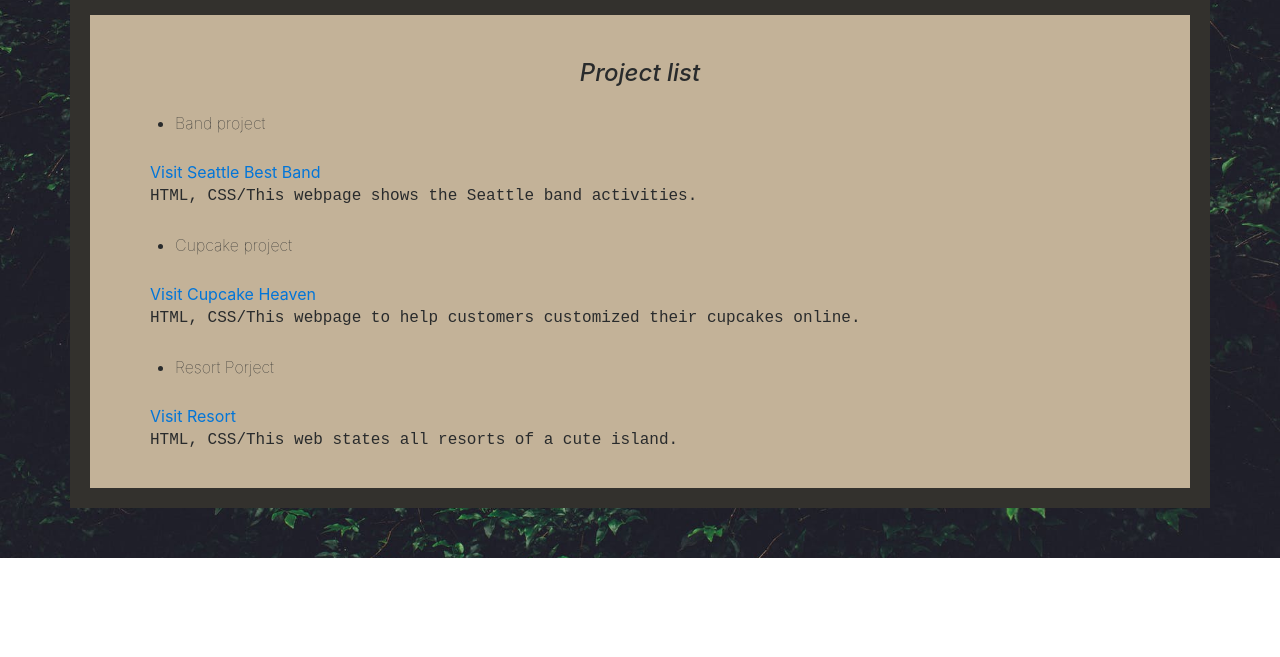
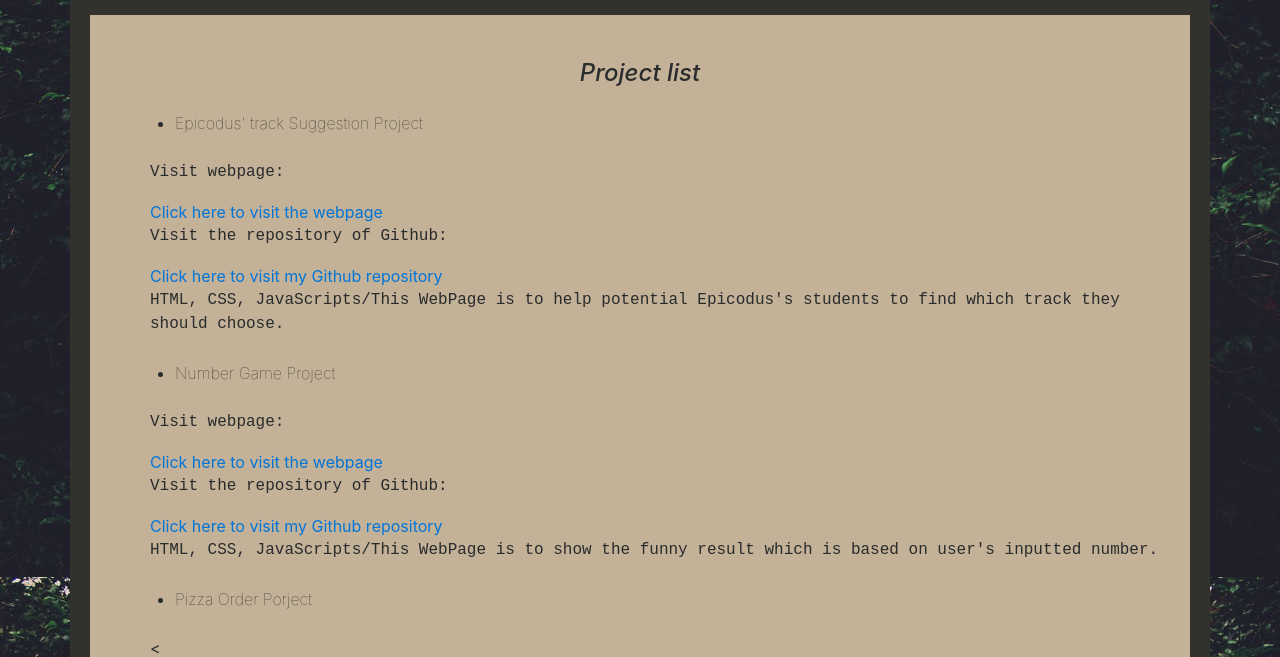
Before and after one commit to QIANQIANHU/portfolio-Qianqian, a plain HTML site: page html/projects.html in a window 1280 px wide. Shown: the part 276-933 px from the top of the page. Before the commit the page ends 834 px from the top, so only its background shows below. Drawn offline with nearby package versions, Linux system fonts and the light colour scheme.

Commit message:
revises project page content

```diff
--- a/html/projects.html
+++ b/html/projects.html
@@ -30,15 +30,24 @@
   <div class="boxmodel">
       <h4>Project list</h4>
       <ul>
-        <li>Band project</li>
-        <a href="https://qianqianhu.github.io/resort/">Visit Seattle Best Band</a>
-        <p>HTML, CSS/This webpage shows the Seattle band activities.</p>
-        <li>Cupcake project</li>
-        <a href="https://qianqianhu.github.io/resort/">Visit Cupcake Heaven</a>
-        <p>HTML, CSS/This webpage to help customers customized their cupcakes online.</p>
-        <li>Resort Porject</li>
-        <a href="https://qianqianhu.github.io/resort/">Visit Resort</a>
-        <p>HTML, CSS/This web states all resorts of a cute island.</p>
+        <li>Epicodus' track Suggestion Project</li>
+          <p>Visit webpage:</p>
+          <a href="https://qianqianhu.github.io/track/">Click here to visit the webpage</a>
+          <p>Visit the repository of Github:</p>
+          <a href="https://github.com/QIANQIANHU/track">Click here to visit my Github repository</a>
+          <p>HTML, CSS, JavaScripts/This WebPage is to help potential Epicodus's students to find which track they should choose.</p>
+        <li>Number Game Project</li>
+          <p>Visit webpage:</p>
+          <a href="https://qianqianhu.github.io/number-game/">Click here to visit the webpage</a>
+          <p>Visit the repository of Github:</p>
+          <a href="https://github.com/QIANQIANHU/number-game">Click here to visit my Github repository</a>
+          <p>HTML, CSS, JavaScripts/This WebPage is to show the funny result which is based on user's inputted number.</p>
+        <li>Pizza Order Porject</li>
+          <<p>Visit webpage:</p>
+          <a href="https://qianqianhu.github.io/pizza/">Click here to visit the webpage</a>
+          <p>Visit the repository of Github:</p>
+          <a href="https://github.com/QIANQIANHU/pizza">Click here to visit my Github repository</a>
+          <p>HTML, CSS, JavaScripts/This WebPage is to take order of  customizd pizza and will display the receipt for customers.</p>
       </ul>
   </div>
   </body>
```
